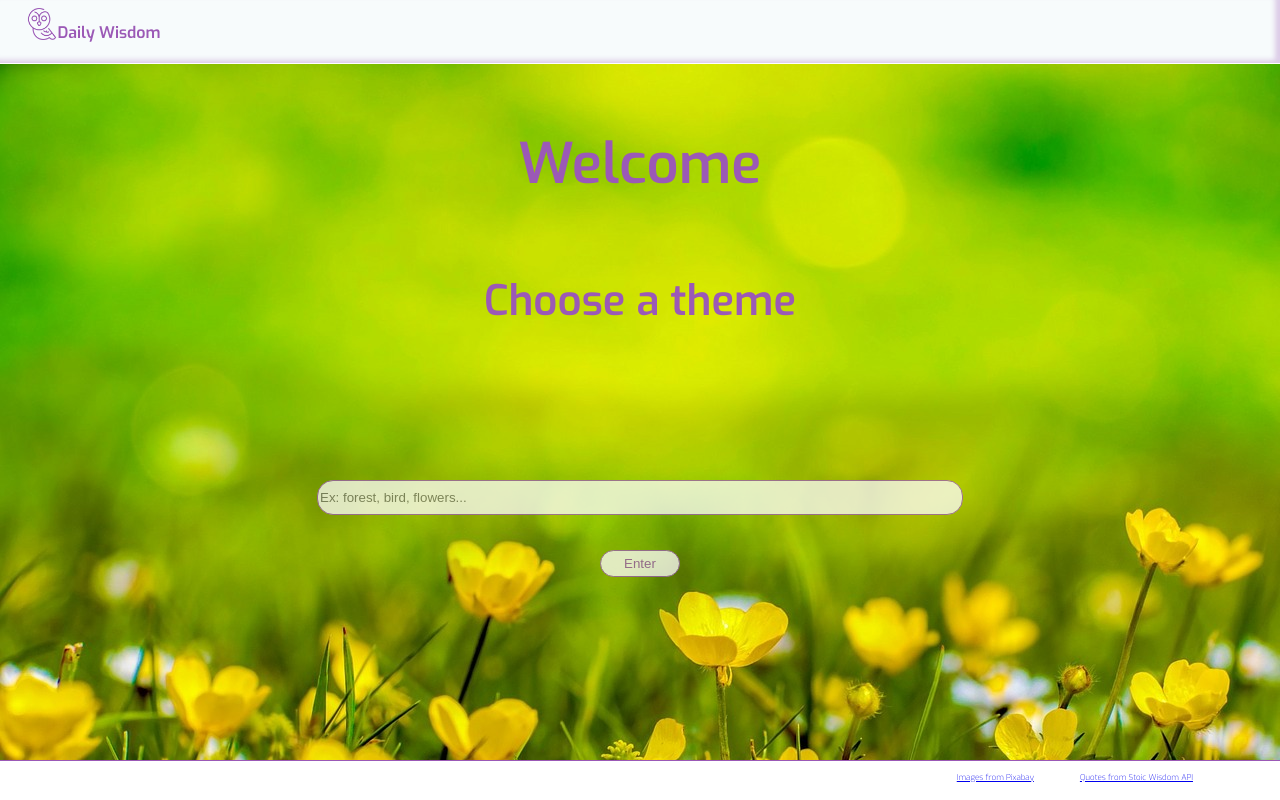
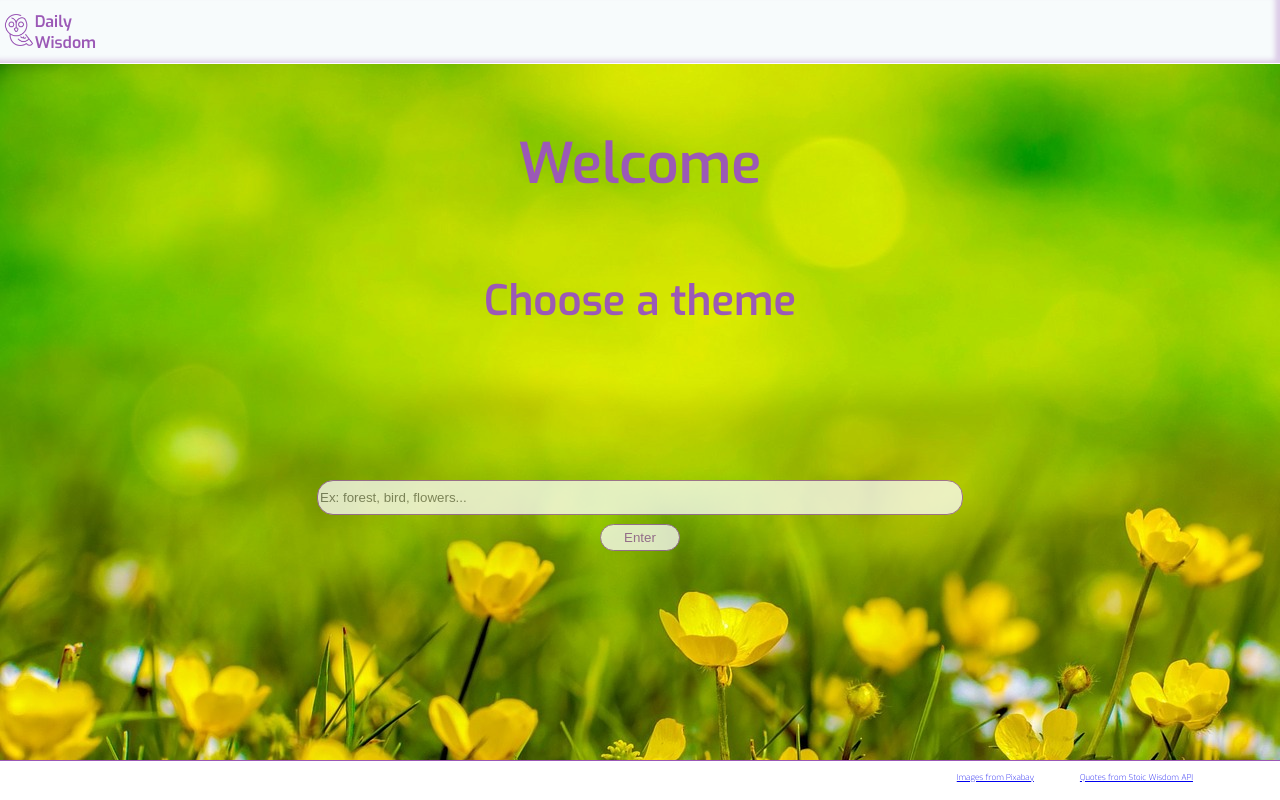
Before and after one commit to Meggs625/stoically-wise, a React (Create React App) app: page /favorites in a window 1280 px wide. Built offline with nearby package versions, Linux system fonts and the light colour scheme.

Commit message:
Make the brand name a return to home link

```diff
--- a/src/components/Navbar/Navbar.css
+++ b/src/components/Navbar/Navbar.css
@@ -13,16 +13,24 @@
 .brand {
   display: flex;
   padding: 2%;
+  width:50%;
+}
+
+.home-link {
+  text-decoration: none;
+  cursor: pointer;
 }
 
 .brand-name {
   font-size: 1em;
   color: #9B59B6;
+
 }
 
 .logo {
   height: 2em;
   width: auto;
+  margin-top: 24%;
 }
 
 .links {
@@ -34,6 +42,9 @@
   align-items: flex-end;
 }
 
-a {
+.new-theme,
+.view-favorites {
   margin: 2%;
+  text-decoration: none;
+  cursor: pointer;
 }
--- a/src/components/Navbar/Navbar.js
+++ b/src/components/Navbar/Navbar.js
@@ -7,14 +7,16 @@ const Navbar = () => {
   const location = useLocation();
   return (
     <section className='nav-bar'>
-      <div className='brand'>
-        <img src={owlLogo} alt='owl logo' className='logo'/>
-        <h1 className='brand-name'>Daily Wisdom</h1>
-      </div>
+      <Link to='/' className='home-link'>
+        <div className='brand'>
+          <img src={owlLogo} alt='owl logo' className='logo'/>
+          <h1 className='brand-name'>Daily Wisdom</h1>
+        </div>
+      </Link>
       {location.pathname === '/quote' &&
         <div className='links'>
-          <Link to='/'>Select New Theme</Link>
-          <Link to='/favorites'>View Favorites</Link>
+          <Link to='/' className='new-theme'>Select New Theme</Link>
+          <Link to='/favorites' className='view-favorites'>View Favorites</Link>
         </div>}
     </section>
   )
```
